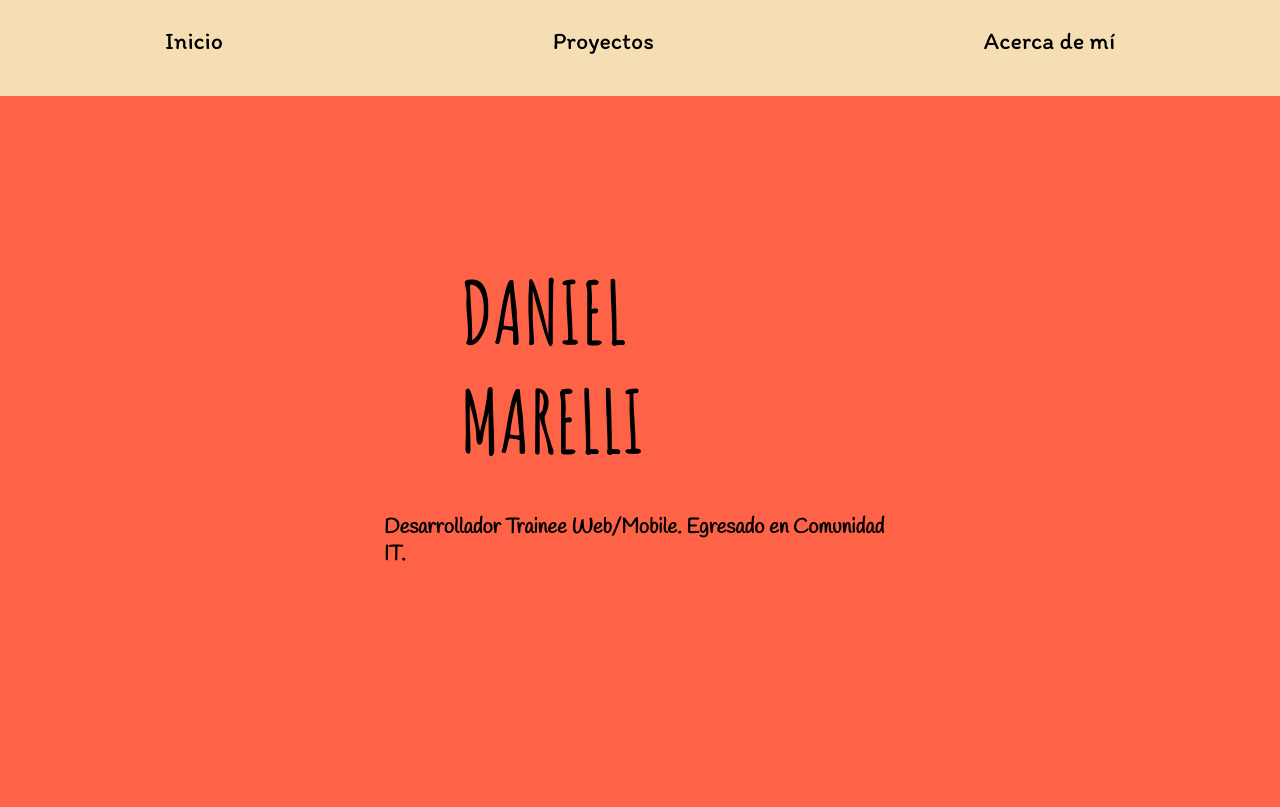
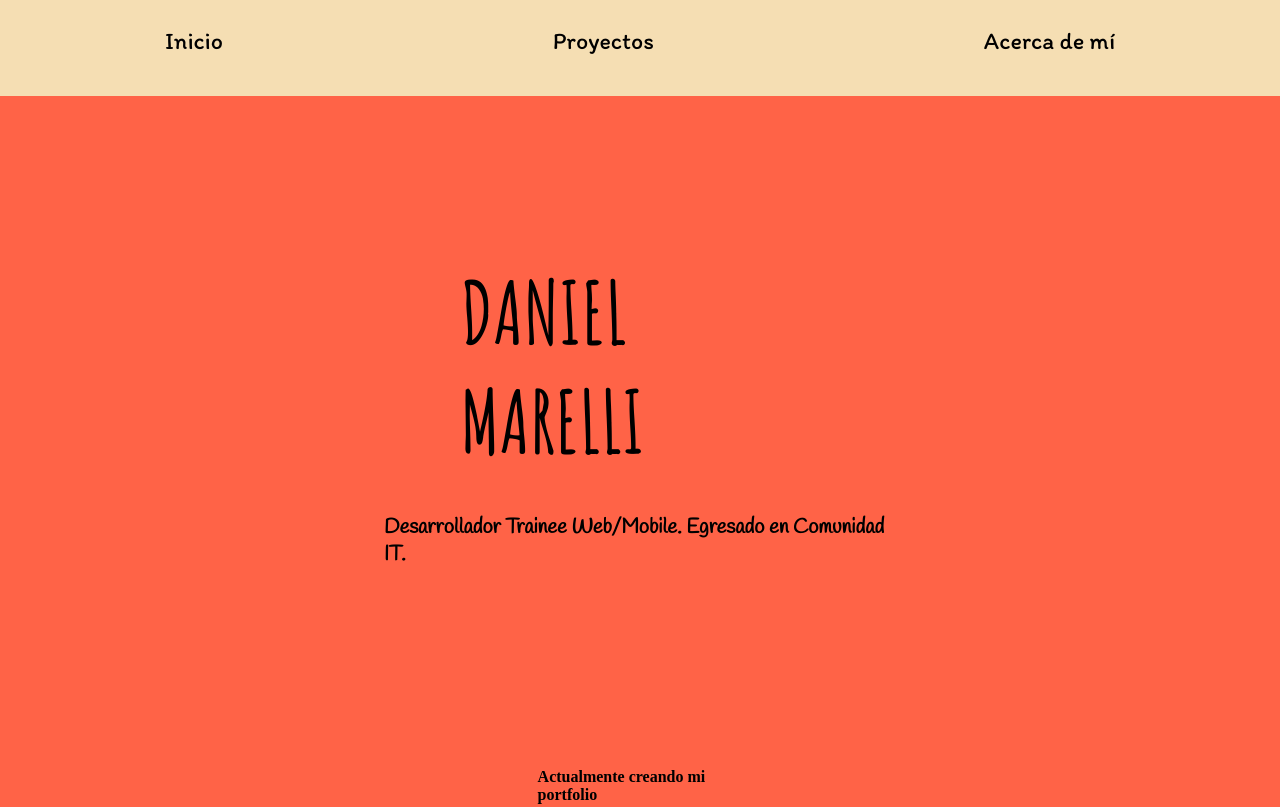
Before and after one commit to marel20/marel20.github.io, a plain HTML site: page index.html in a window 1280 px wide. Shown: the top 807 px of the page. Drawn offline with Linux system fonts and the light colour scheme.

Commit message:
Update index.html

```diff
--- a/index.html
+++ b/index.html
@@ -20,7 +20,7 @@
     </header>
     <div class="subtittle">
         <h3>Desarrollador Trainee Web/Mobile. Egresado en Comunidad IT.</h3>
-    </div> <br><br><br><br><br><br><br><br><br><br><br><br>
+    </div> <br><br><br><br><br><br><br><br><br>
 
     <h4>Actualmente creando mi portfolio</h4> <br><br><br>
 
@@ -28,7 +28,7 @@
         <div class="container">
             <h3><u>Proyectos</u></h3>
         </div>
-    </article> <br><br><br><br><br><br><br><br><br><br><br><br>
+    </article> <br><br><br><br><br><br><br><br><br>
 
     <article id="acerca"> <br><br><br>
         <div class="container">
```
